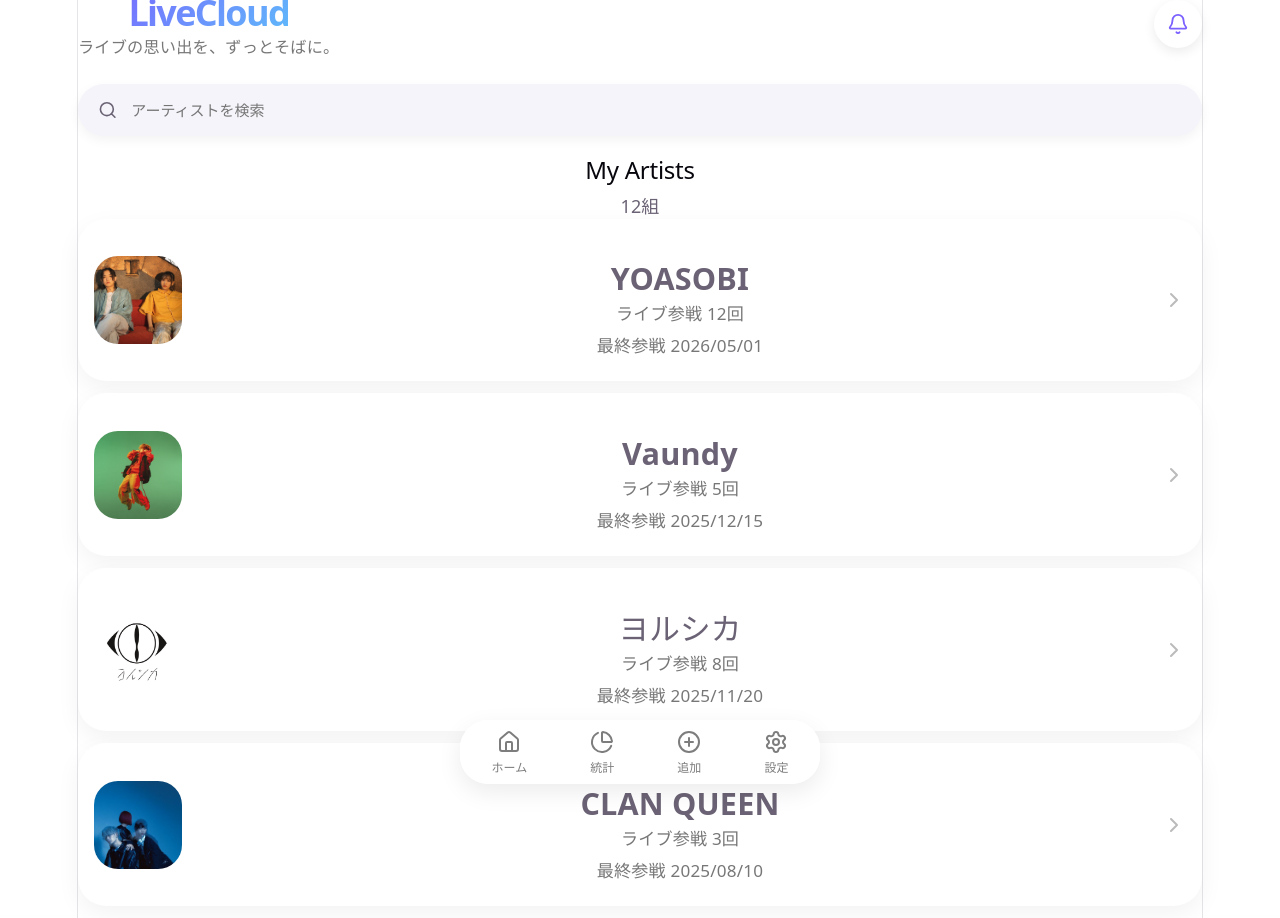
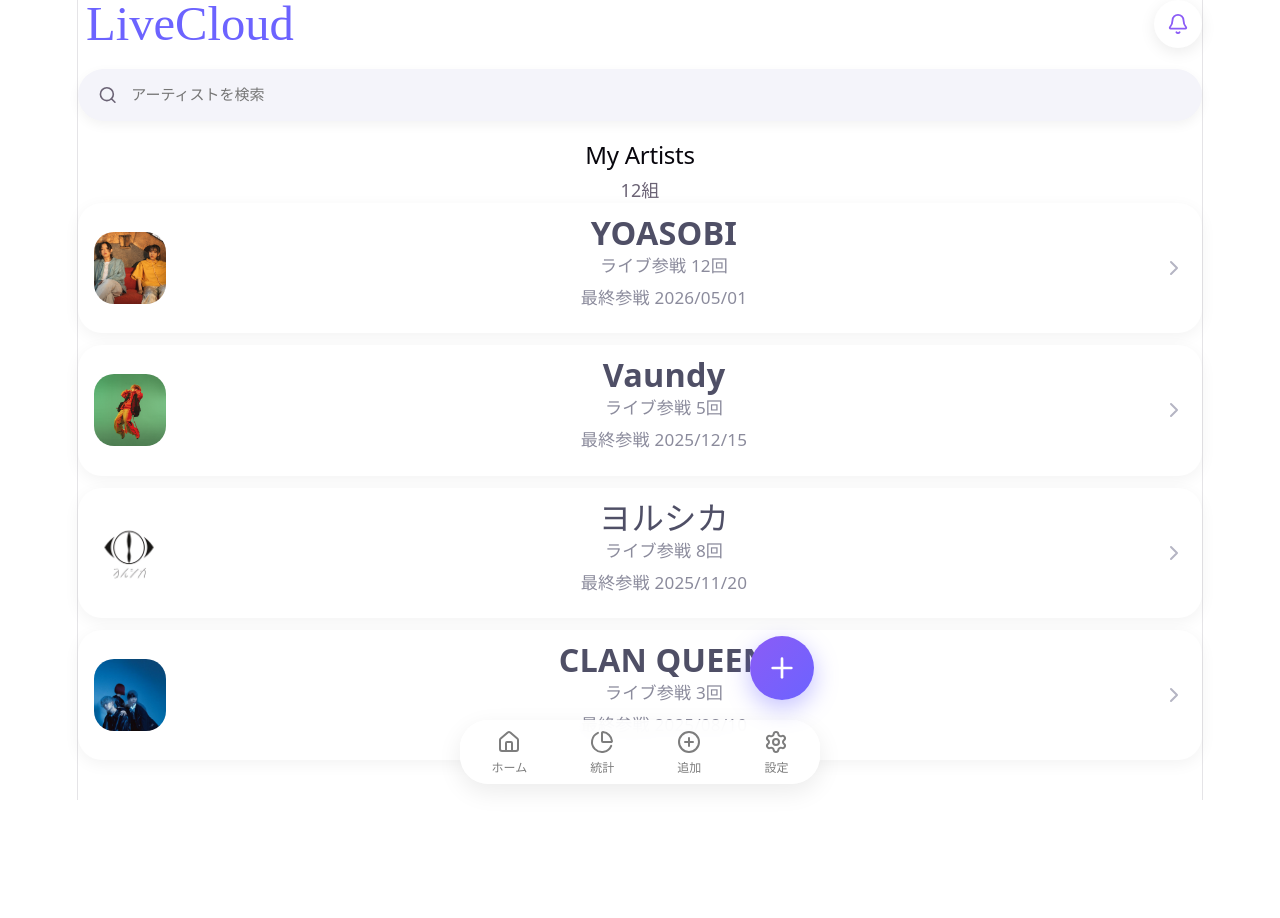
Before and after one commit to tomokitakahama/LiveCloud, a React (Vite) app: page / in a window 1280 px wide. After the commit the page ends 800 px from the top, so only its background shows below. Built offline with nearby package versions, Linux system fonts and the light colour scheme.

Commit message:
メイン画面デザイン作成

```diff
--- a/src/App.css
+++ b/src/App.css
@@ -1,184 +1,30 @@
-.counter {
-  font-size: 16px;
-  padding: 5px 10px;
-  border-radius: 5px;
-  color: var(--accent);
-  background: var(--accent-bg);
-  border: 2px solid transparent;
-  transition: border-color 0.3s;
-  margin-bottom: 24px;
+body {
+  margin: 0;
+  padding: 0;
 
-  &:hover {
-    border-color: var(--accent-border);
-  }
-  &:focus-visible {
-    outline: 2px solid var(--accent);
-    outline-offset: 2px;
-  }
+  background: #f5f5f5;
+
+  font-family: sans-serif;
 }
 
-.hero {
-  position: relative;
+#root {
+  display: flex;
+  justify-content: center;
 
-  .base,
-  .framework,
-  .vite {
-    inset-inline: 0;
-    margin: 0 auto;
-  }
-
-  .base {
-    width: 170px;
-    position: relative;
-    z-index: 0;
-  }
-
-  .framework,
-  .vite {
-    position: absolute;
-  }
-
-  .framework {
-    z-index: 1;
-    top: 34px;
-    height: 28px;
-    transform: perspective(2000px) rotateZ(300deg) rotateX(44deg) rotateY(39deg)
-      scale(1.4);
-  }
-
-  .vite {
-    z-index: 0;
-    top: 107px;
-    height: 26px;
-    width: auto;
-    transform: perspective(2000px) rotateZ(300deg) rotateX(40deg) rotateY(39deg)
-      scale(0.8);
-  }
+  min-height: 100vh;
 }
 
-#center {
-  display: flex;
-  flex-direction: column;
-  gap: 25px;
-  place-content: center;
-  place-items: center;
-  flex-grow: 1;
+.container {
+  width: 100%;
+  max-width: 430px; /* iPhone Pro Max程度 */
 
-  @media (max-width: 1024px) {
-    padding: 32px 20px 24px;
-    gap: 18px;
-  }
+  min-height: 100vh;
+
+  background: #f8f8fc;
+
+  padding: 16px;
+
+  box-sizing: border-box;
+
+  position: relative;
 }
-
-#next-steps {
-  display: flex;
-  border-top: 1px solid var(--border);
-  text-align: left;
-
-  & > div {
-    flex: 1 1 0;
-    padding: 32px;
-    @media (max-width: 1024px) {
-      padding: 24px 20px;
-    }
-  }
-
-  .icon {
-    margin-bottom: 16px;
-    width: 22px;
-    height: 22px;
-  }
-
-  @media (max-width: 1024px) {
-    flex-direction: column;
-    text-align: center;
-  }
-}
-
-#docs {
-  border-right: 1px solid var(--border);
-
-  @media (max-width: 1024px) {
-    border-right: none;
-    border-bottom: 1px solid var(--border);
-  }
-}
-
-#next-steps ul {
-  list-style: none;
-  padding: 0;
-  display: flex;
-  gap: 8px;
-  margin: 32px 0 0;
-
-  .logo {
-    height: 18px;
-  }
-
-  a {
-    color: var(--text-h);
-    font-size: 16px;
-    border-radius: 6px;
-    background: var(--social-bg);
-    display: flex;
-    padding: 6px 12px;
-    align-items: center;
-    gap: 8px;
-    text-decoration: none;
-    transition: box-shadow 0.3s;
-
-    &:hover {
-      box-shadow: var(--shadow);
-    }
-    .button-icon {
-      height: 18px;
-      width: 18px;
-    }
-  }
-
-  @media (max-width: 1024px) {
-    margin-top: 20px;
-    flex-wrap: wrap;
-    justify-content: center;
-
-    li {
-      flex: 1 1 calc(50% - 8px);
-    }
-
-    a {
-      width: 100%;
-      justify-content: center;
-      box-sizing: border-box;
-    }
-  }
-}
-
-#spacer {
-  height: 88px;
-  border-top: 1px solid var(--border);
-  @media (max-width: 1024px) {
-    height: 48px;
-  }
-}
-
-.ticks {
-  position: relative;
-  width: 100%;
-
-  &::before,
-  &::after {
-    content: '';
-    position: absolute;
-    top: -4.5px;
-    border: 5px solid transparent;
-  }
-
-  &::before {
-    left: 0;
-    border-left-color: var(--border);
-  }
-  &::after {
-    right: 0;
-    border-right-color: var(--border);
-  }
-}
--- a/src/components/ArtistCard/ArtistCard.module.css
+++ b/src/components/ArtistCard/ArtistCard.module.css
@@ -1,55 +1,61 @@
 .card {
-  display: flex;
-  align-items: center;
+  background: #ffffff;
 
-  background: white;
-
-  border-radius: 28px;
+  border-radius: 24px;
 
   padding: 16px;
 
+  display: flex;
+  align-items: center;
+  gap: 16px;
+
   margin-bottom: 12px;
 
-  box-shadow: 0 8px 24px rgba(0, 0, 0, 0.05);
+  box-shadow: 0 4px 16px rgba(0, 0, 0, 0.05);
 
   cursor: pointer;
 
-  transition: 0.2s;
+  transition: all 0.2s ease;
 }
 
 .card:hover {
-  transform: translateY(-3px);
+  transform: translateY(-2px);
+
+  box-shadow: 0 8px 24px rgba(108, 99, 255, 0.12);
 }
 
-.artistImage {
-  width: 88px;
-  height: 88px;
+.image {
+  width: 72px;
+  height: 72px;
 
-  border-radius: 24px;
+  border-radius: 20px;
 
   object-fit: cover;
 
-  margin-right: 16px;
+  flex-shrink: 0;
+}
+
+.content {
+  flex: 1;
+}
+
+.name {
+  font-size: 1.8rem;
+  font-weight: 700;
+
+  margin-bottom: 8px;
+
+  color: #4f4f66;
 }
 
 .info {
-  flex: 1;
-}
+  font-size: 0.95rem;
 
-.info h3 {
-  margin-bottom: 10px;
+  color: #8b8b9c;
 
-  font-size: 1.7rem;
-}
-
-.info p {
   margin-bottom: 6px;
-
-  color: #777;
-
-  font-size: 0.95rem;
 }
 
 .arrow {
-  color: #bbb;
+  color: #b5b5c3;
 }
--- a/src/components/ArtistCard/ArtistCard.tsx
+++ b/src/components/ArtistCard/ArtistCard.tsx
@@ -1,12 +1,12 @@
 import styles from "./ArtistCard.module.css";
 import { ChevronRight } from "lucide-react";
 
-export interface ArtistCardProps {
+type ArtistCardProps = {
   name: string;
   liveCount: number;
   lastLiveDate: string;
   image: string;
-}
+};
 
 const ArtistCard = ({
   name,
@@ -19,18 +19,27 @@
       <img
         src={image}
         alt={name}
-        className={styles.artistImage}
+        className={styles.image}
       />
 
-      <div className={styles.info}>
-        <h3>{name}</h3>
+      <div className={styles.content}>
+        <div className={styles.name}>
+          {name}
+        </div>
 
-        <p>ライブ参戦 {liveCount}回</p>
+        <div className={styles.info}>
+          ライブ参戦 {liveCount}回
+        </div>
 
-        <p>最終参戦 {lastLiveDate}</p>
+        <div className={styles.info}>
+          最終参戦 {lastLiveDate}
+        </div>
       </div>
 
-      <ChevronRight className={styles.arrow} />
+      <ChevronRight
+        size={24}
+        className={styles.arrow}
+      />
     </div>
   );
 };
--- a/src/components/FloatingButton/FloatingButton.module.css
+++ b/src/components/FloatingButton/FloatingButton.module.css
@@ -1,7 +1,9 @@
-.floatingButton {
+.button {
   position: fixed;
 
-  right: 24px;
+  left: 50%;
+  transform: translateX(110px);
+
   bottom: 100px;
 
   width: 64px;
@@ -12,8 +14,8 @@
 
   background: linear-gradient(
     135deg,
-    #ff9ec4,
-    #a18cff
+    #8b5cf6,
+    #6c63ff
   );
 
   color: white;
@@ -24,15 +26,7 @@
 
   cursor: pointer;
 
-  box-shadow: 0 8px 20px rgba(0, 0, 0, 0.15);
+  box-shadow: 0 8px 24px rgba(108, 99, 255, 0.4);
 
-  transition: all 0.2s ease;
+  z-index: 999;
 }
-
-.floatingButton:hover {
-  transform: scale(1.08);
-}
-
-.floatingButton:active {
-  transform: scale(0.95);
-}
--- a/src/components/FloatingButton/FloatingButton.tsx
+++ b/src/components/FloatingButton/FloatingButton.tsx
@@ -1,17 +1,10 @@
 import styles from "./FloatingButton.module.css";
 import { Plus } from "lucide-react";
 
-type FloatingButtonProps = {
-  onClick?: () => void;
-};
-
-const FloatingButton = ({ onClick }: FloatingButtonProps) => {
+const FloatingButton = () => {
   return (
-    <button
-      className={styles.floatingButton}
-      onClick={onClick}
-    >
-      <Plus size={28} />
+    <button className={styles.button}>
+      <Plus size={32} />
     </button>
   );
 };
--- a/src/components/Header/Header.module.css
+++ b/src/components/Header/Header.module.css
@@ -3,27 +3,28 @@
   justify-content: space-between;
   align-items: flex-start;
 
-  margin-bottom: 24px;
+  margin-bottom: 20px;
 }
 
 .logo {
   margin: 0;
 
-  font-size: 2rem;
-  font-weight: 700;
+  font-family: 'Great Vibes', cursive;
 
-  background: linear-gradient(135deg, #7b61ff, #5ac8fa);
+  font-size: 2.7rem;
 
-  -webkit-background-clip: text;
-  -webkit-text-fill-color: transparent;
+  font-weight: 400;
+
+  color: #6c63ff;
+
+  line-height: 1;
+
+  letter-spacing: 0;
+
+  padding-left: 8px;
 }
 
-.subtitle {
-  margin-top: 8px;
 
-  color: #777;
-  font-size: 0.9rem;
-}
 
 .notificationButton {
   width: 48px;
@@ -38,9 +39,9 @@
   justify-content: center;
   align-items: center;
 
+  box-shadow: 0 4px 16px rgba(0, 0, 0, 0.08);
+
   cursor: pointer;
 
-  box-shadow: 0 4px 12px rgba(0, 0, 0, 0.08);
-
-  color: #7b61ff;
+  color: #8b5cf6;
 }
--- a/src/components/Header/Header.tsx
+++ b/src/components/Header/Header.tsx
@@ -5,11 +5,9 @@
   return (
     <header className={styles.header}>
       <div>
-        <h1 className={styles.logo}>LiveCloud</h1>
-
-        <p className={styles.subtitle}>
-          ライブの思い出を、ずっとそばに。
-        </p>
+        <h1 className={styles.logo}>
+          LiveCloud
+        </h1>
       </div>
 
       <button className={styles.notificationButton}>
--- a/src/index.css
+++ b/src/index.css
@@ -1,3 +1,5 @@
+@import url('https://fonts.googleapis.com/css2?family=Allura&display=swap');
+
 :root {
   --text: #6b6375;
   --text-h: #08060d;
--- a/src/pages/Home/Home.tsx
+++ b/src/pages/Home/Home.tsx
@@ -2,6 +2,7 @@
 import SearchBar from "../../components/SearchBar/SearchBar";
 import ArtistCard from "../../components/ArtistCard/ArtistCard";
 import BottomNavigation from "../../components/BottomNavigation/BottomNavigation";
+import FloatingButton from "../../components/FloatingButton/FloatingButton";
 
 import "./Home.css";
 
@@ -50,6 +51,8 @@
         image={clanqueen}
       />
 
+      <FloatingButton />
+
       <BottomNavigation />
     </div>
   );
```
